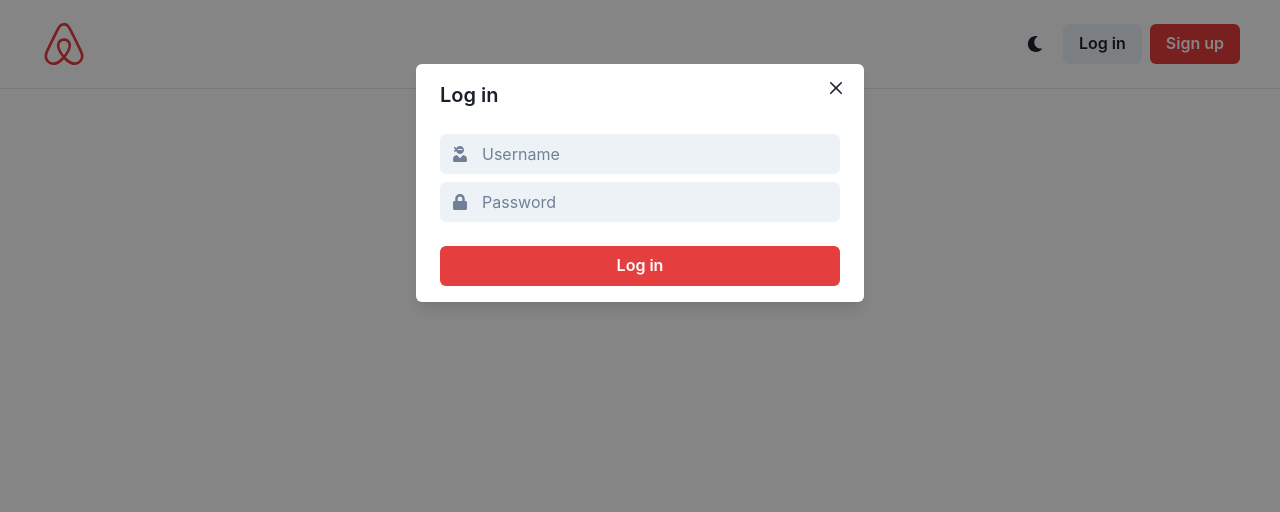
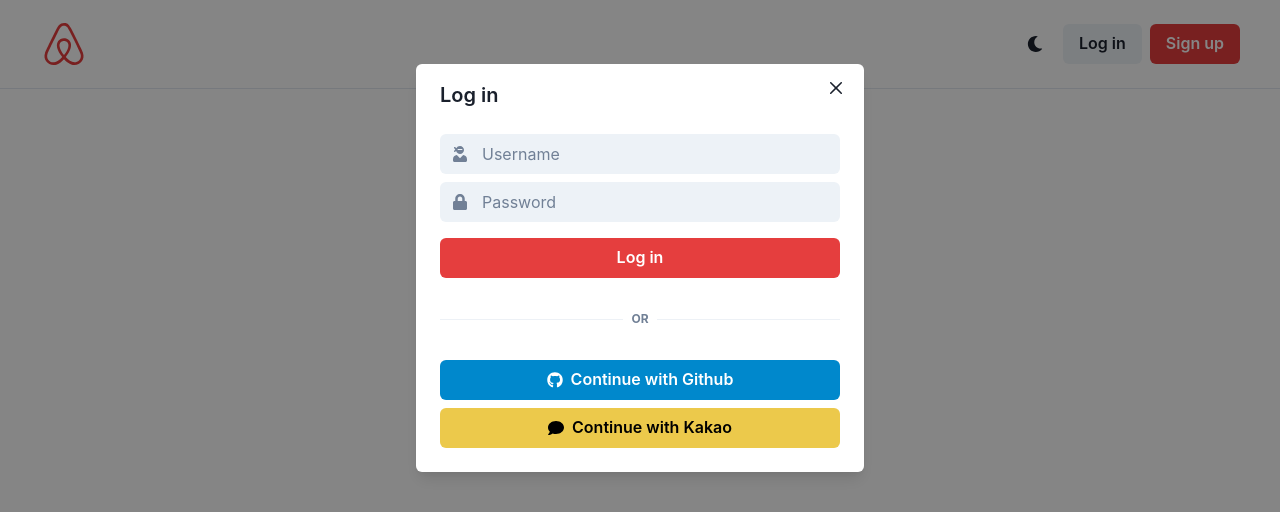
Before and after one commit to leeseung-ah/Airbnb-Clone-Frontend, a React (Create React App) app: page / in a window 1280 px wide. Both pictures are taken after a click on the button "Log in". Shown: the top 512 px of the page. Built offline with nearby package versions, Linux system fonts and the light colour scheme.

Commit message:
add Sign up Modal

```diff
--- /dev/null
+++ b/src/components/Header.tsx
@@ -0,0 +1,26 @@
+import { Box, Button, HStack, IconButton, useDisclosure } from "@chakra-ui/react";
+import { Link } from "react-router-dom";
+import { FaAirbnb, FaMoon } from "react-icons/fa";
+import  LoginModal  from "./LoginModal";
+import SignUpModal from "./SignUpModal";
+
+export default function Header() {
+    const{ isOpen:isLoginOpen , onClose:onLoginClose, onOpen:onLoginOpen, } = useDisclosure();
+    const { isOpen:isSignUpOpen, onClose:onSignUpClose, onOpen: onSignUpOpen,} = useDisclosure();
+    return (
+        <HStack justifyContent={"space-between"} py={5} px={10} borderBottomWidth={1}>
+            <Box color="red.500">
+                <Link to={"/"}>
+                    <FaAirbnb size={"48"}/>
+                </Link>
+            </Box>
+            <HStack spacing={2}>
+                <IconButton variant={"ghost"} arial-label="Toggle dark mode" icon={<FaMoon />} aria-label={""}/>
+                <Button onClick={onLoginOpen}>Log in</Button>
+                <Button onClick={onSignUpOpen} colorScheme={"red"}>Sign up</Button>
+            </HStack>
+        <LoginModal isOpen={isLoginOpen} onClose={onLoginClose} />
+        <SignUpModal isOpen={isSignUpOpen} onClose={onSignUpClose}/>
+        </HStack>
+    );
+}
--- /dev/null
+++ b/src/components/LoginModal.tsx
@@ -0,0 +1,35 @@
+import { Box, Button, Input, InputGroup, InputLeftElement, Modal, ModalBody, ModalCloseButton, ModalContent, ModalHeader, ModalOverlay, VStack } from "@chakra-ui/react";
+import { FaUserNinja, FaLock } from "react-icons/fa";
+import  SocialLogin  from "./SocialLogin";
+
+interface LoginModalProps {
+    isOpen:boolean;
+    onClose: ()=> void;
+}
+
+
+export default function LoginModal({isOpen, onClose }: LoginModalProps) {
+    return (
+        <Modal onClose={onClose} isOpen={isOpen}>
+        <ModalOverlay/>
+        <ModalContent>
+            <ModalHeader>Log in</ModalHeader>
+            <ModalCloseButton />
+            <ModalBody>
+                <VStack>
+                    <InputGroup>
+                    <InputLeftElement children={<Box color="gray.500"><FaUserNinja/></Box>} />
+                        <Input variant={"filled"} placeholder="Username" />
+                    </InputGroup>
+                    <InputGroup>
+                    <InputLeftElement children={<Box color="gray.500"><FaLock/></Box>} />
+                        <Input variant={"filled"} placeholder="Password" />
+                    </InputGroup>
+                </VStack>
+                    <Button mt={4}colorScheme={"red"} w="100%">Log in</Button>
+                    <SocialLogin />
+            </ModalBody>
+        </ModalContent>
+    </Modal>
+    );
+}
--- a/src/components/Root.tsx
+++ b/src/components/Root.tsx
@@ -1,43 +1,11 @@
-import { Box, Button, HStack, IconButton, Input, InputGroup, InputLeftElement, Modal, ModalBody, ModalCloseButton, ModalContent, ModalFooter, ModalHeader, ModalOverlay, VStack, useDisclosure } from "@chakra-ui/react";
+import { Box } from "@chakra-ui/react";
 import { Outlet } from "react-router-dom";
-import { FaAirbnb, FaMoon, FaUserNinja, FaLock } from "react-icons/fa";
+import Header from "./Header";
 
 export default function Root() {
-    const{ isOpen, onClose, onOpen } = useDisclosure();
     return (
-    <Box>
-        <HStack justifyContent={"space-between"} py={5} px={10} borderBottomWidth={1}>
-            <Box color="red.500">
-                <FaAirbnb size={"48"}/>
-            </Box>
-            <HStack spacing={2}>
-                <IconButton variant={"ghost"} arial-label="Toggle dark mode" icon={<FaMoon />} aria-label={""}/>
-                <Button onClick={onOpen}>Log in</Button>
-                <Button colorScheme={"red"}>Sign up</Button>
-            </HStack>
-            <Modal motionPreset="slideInBottom" onClose={onClose} isOpen={isOpen}>
-                <ModalOverlay />
-                <ModalContent>
-                    <ModalHeader>Log in</ModalHeader>
-                    <ModalCloseButton />
-                    <ModalBody>
-                        <VStack>
-                            <InputGroup>
-                            <InputLeftElement children={<Box color="gray.500"><FaUserNinja/></Box>} />
-                                <Input variant={"filled"} placeholder="Username" />
-                            </InputGroup>
-                            <InputGroup>
-                            <InputLeftElement children={<Box color="gray.500"><FaLock/></Box>} />
-                                <Input variant={"filled"} placeholder="Password" />
-                            </InputGroup>
-                        </VStack>
-                    </ModalBody>
-                    <ModalFooter>
-                        <Button colorScheme={"red"} w="100%">Log in</Button>
-                    </ModalFooter>
-                </ModalContent>
-            </Modal>
-        </HStack>
+        <Box>
+            <Header />
             <Outlet />
         </Box>
     );
--- /dev/null
+++ b/src/components/SignUpModal.tsx
@@ -0,0 +1,43 @@
+import { Box, Button, Input, InputGroup, InputLeftElement, Modal, ModalBody, ModalCloseButton, ModalContent, ModalHeader, ModalOverlay, VStack } from "@chakra-ui/react";
+import { FaUserNinja, FaLock, FaEnvelope, FaUserSecret  } from "react-icons/fa";
+import  SocialLogin  from "./SocialLogin";
+
+interface SignUpModalProps {
+    isOpen:boolean;
+    onClose: ()=> void;
+}
+
+
+export default function LoginModal({isOpen, onClose }: SignUpModalProps) {
+    return (
+        <Modal onClose={onClose} isOpen={isOpen}>
+        <ModalOverlay/>
+        <ModalContent>
+            <ModalHeader>Sign up</ModalHeader>
+            <ModalCloseButton />
+            <ModalBody>
+                <VStack>
+                    <InputGroup>
+                    <InputLeftElement children={<Box color="gray.500"><FaUserNinja/></Box>} />
+                        <Input variant={"filled"} placeholder="Username" />
+                    </InputGroup>
+                    <InputGroup>
+                    <InputLeftElement children={<Box color="gray.500"><FaLock/></Box>} />
+                        <Input variant={"filled"} placeholder="Password" />
+                    </InputGroup>
+                    <InputGroup>
+                    <InputLeftElement children={<Box color="gray.500"><FaUserSecret/></Box>} />
+                        <Input variant={"filled"} placeholder="Name" />
+                    </InputGroup>
+                    <InputGroup>
+                    <InputLeftElement children={<Box color="gray.500"><FaEnvelope/></Box>} />
+                        <Input variant={"filled"} placeholder="Email" />
+                    </InputGroup>
+                </VStack>
+                    <Button mt={4}colorScheme={"red"} w="100%">Log in</Button>
+                    <SocialLogin />
+            </ModalBody>
+        </ModalContent>
+    </Modal>
+    );
+}
--- /dev/null
+++ b/src/components/SocialLogin.tsx
@@ -0,0 +1,19 @@
+import { Box, Divider, HStack, VStack, Button, Text } from "@chakra-ui/react";
+import { FaComment, FaGithub } from "react-icons/fa";
+
+
+export default function SocialLogin() {
+    return (
+        <Box mb={4}>
+            <HStack my={8}>
+                <Divider />
+                <Text textTransform={"uppercase"} color="gray.500" fontSize="xs" as="b">Or</Text>
+                <Divider />
+                </HStack>
+            <VStack>
+            <Button w="100%" leftIcon={<FaGithub />} colorScheme={"telegram"}>Continue with Github</Button>
+            <Button w="100%" leftIcon={<FaComment />} colorScheme={"yellow"}>Continue with Kakao</Button>
+            </VStack>
+        </Box>
+    );
+}
```
